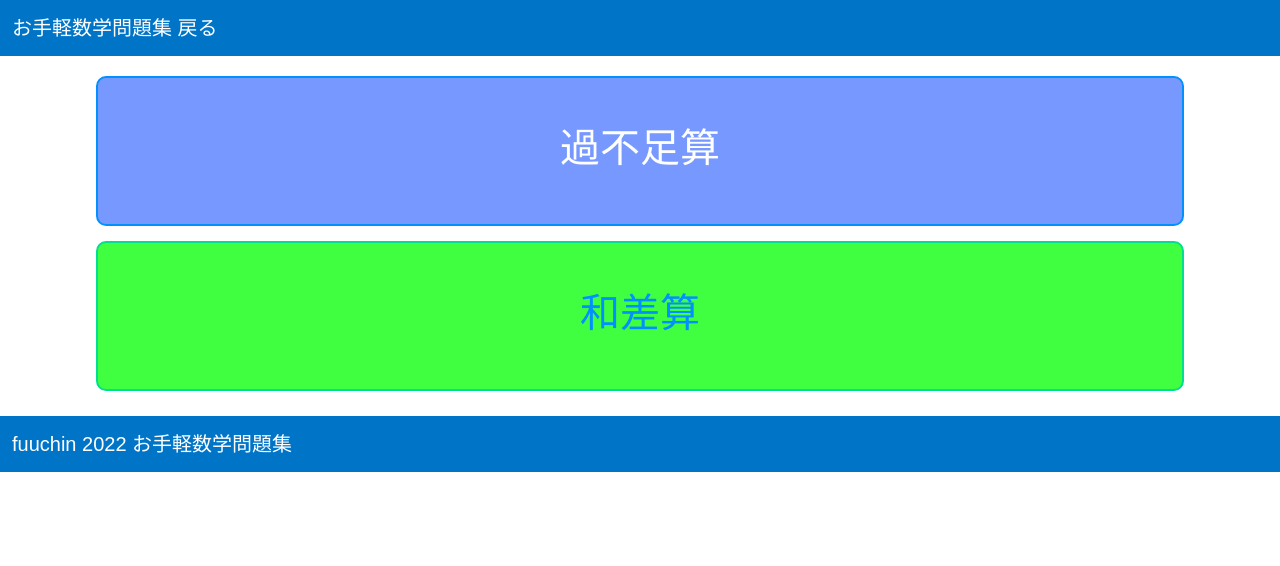
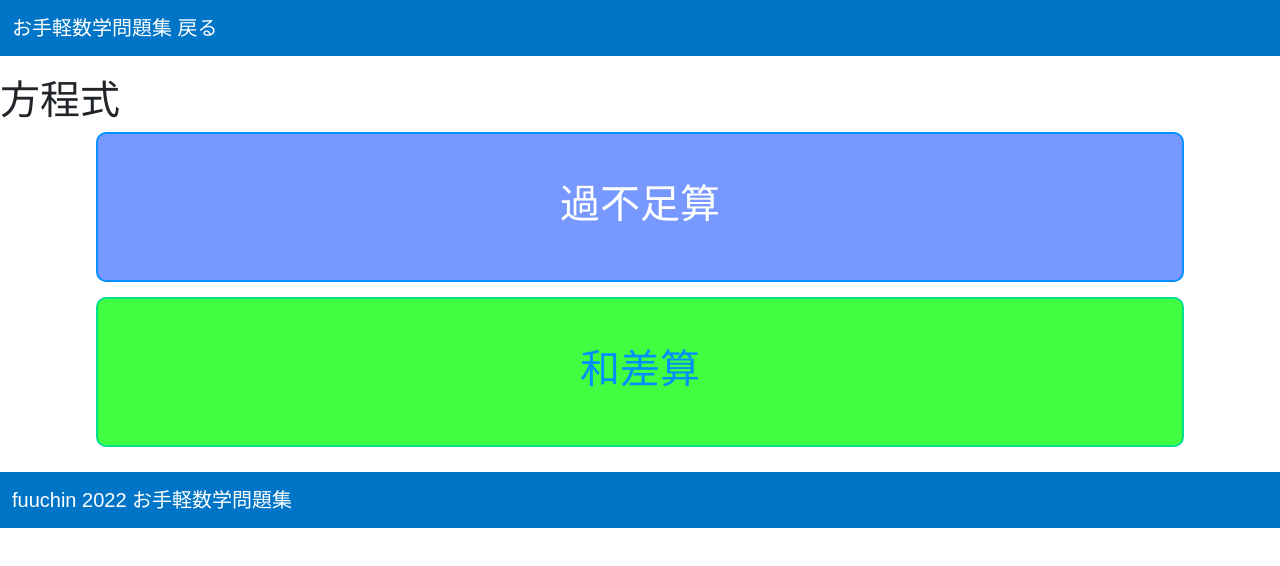
Before and after one commit to fuuchin/handy_math_problems, a plain HTML site: page grade1/houteishiki/index.html in a window 1280 px wide. Drawn offline with nearby package versions, Linux system fonts and the light colour scheme; a web font is replaced by a local one.

Commit message:
Update index.html

```diff
--- a/grade1/houteishiki/index.html
+++ b/grade1/houteishiki/index.html
@@ -30,6 +30,7 @@
   </header>
   <!-- メイン -->
   <main>
+    <h1>方程式</h1>
     <div class="quiz-select">
       <div class="button1">
         <a href="./kafusoku/index.html" class="link1">過不足算</a>
```
